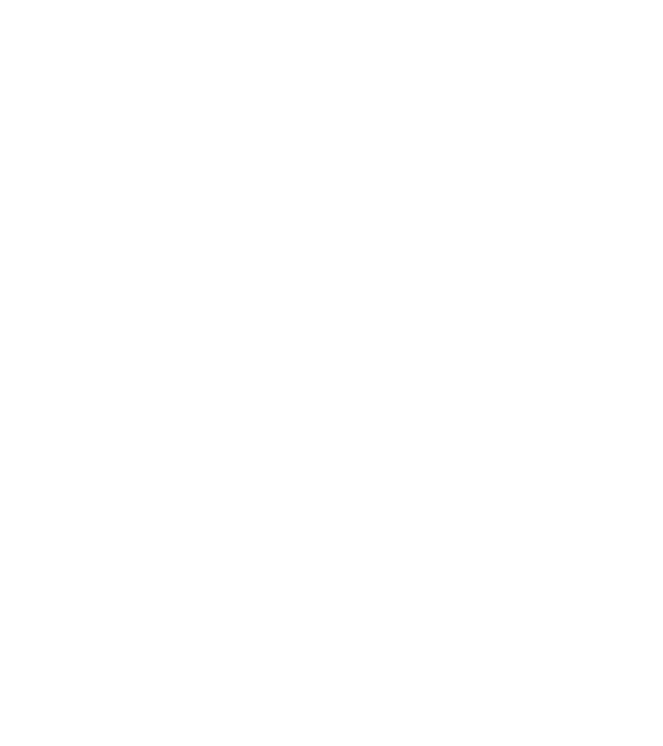
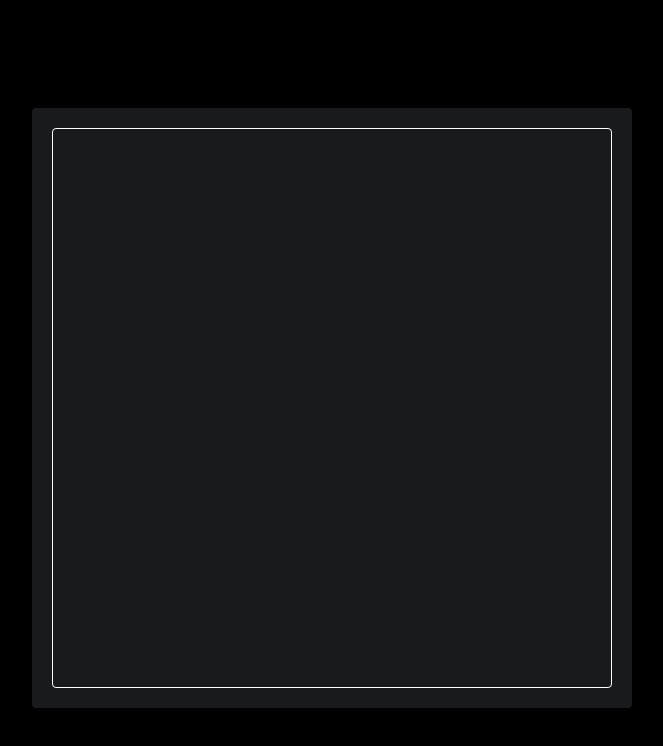
Before and after one commit to resqiar/react-to-do-list, a website: page index.html in a window 1280 px wide. Shown: the whole page, without its empty margins (308-971 px from the left). Drawn offline with Linux system fonts and the light colour scheme.

Commit message:
Adding css + Container + Iframe

```diff
--- a/index.html
+++ b/index.html
@@ -4,7 +4,16 @@
     <meta charset="UTF-8" />
     <meta name="viewport" content="width=device-width, initial-scale=1.0" />
     <meta http-equiv="X-UA-Compatible" content="ie=edge" />
+    <link rel="stylesheet" href="style.css">
     <title>React Basic</title>
   </head>
-  <body></body>
+  <body>
+
+    <div class="container">
+        <div class="frame">
+
+        </div>
+    </div>
+
+  </body>
 </html>
--- /dev/null
+++ b/style.css
@@ -0,0 +1,31 @@
+*{
+    box-sizing: border-box;
+}
+
+html{
+    font-size: 10px;;
+}
+
+body{
+    display: flex;
+    justify-content: center;
+    align-content: center;
+    align-items: center;
+
+    height: 100vh;
+    background: #000;
+}
+
+.container{
+    width: 600px;
+    height: 600px;
+    padding: 20px;
+    border-radius: 4px;
+    background: rgb(24, 26, 27);;
+}
+
+.frame{
+    border: 1px solid #fff;
+    border-radius: 4px;
+    height: 100%;
+}
```
